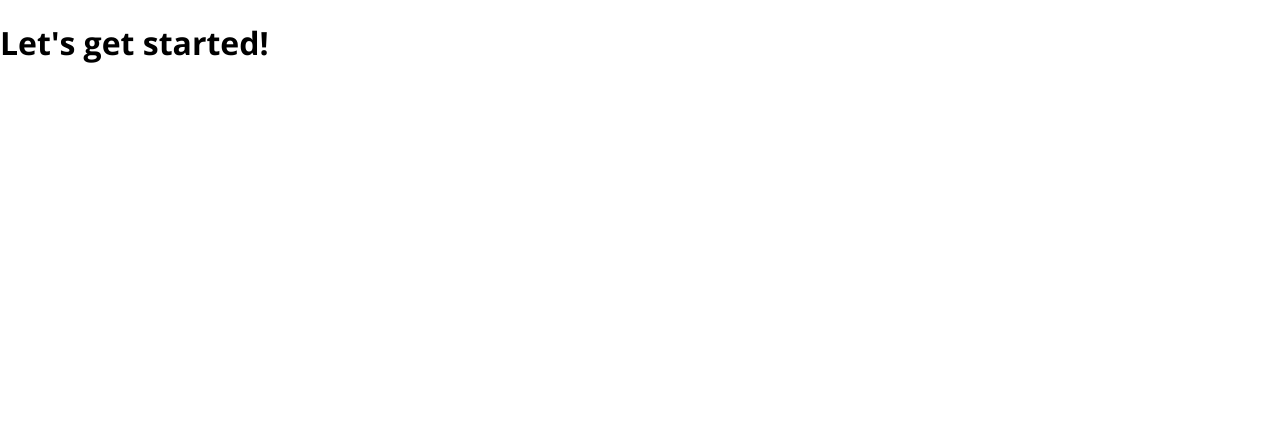
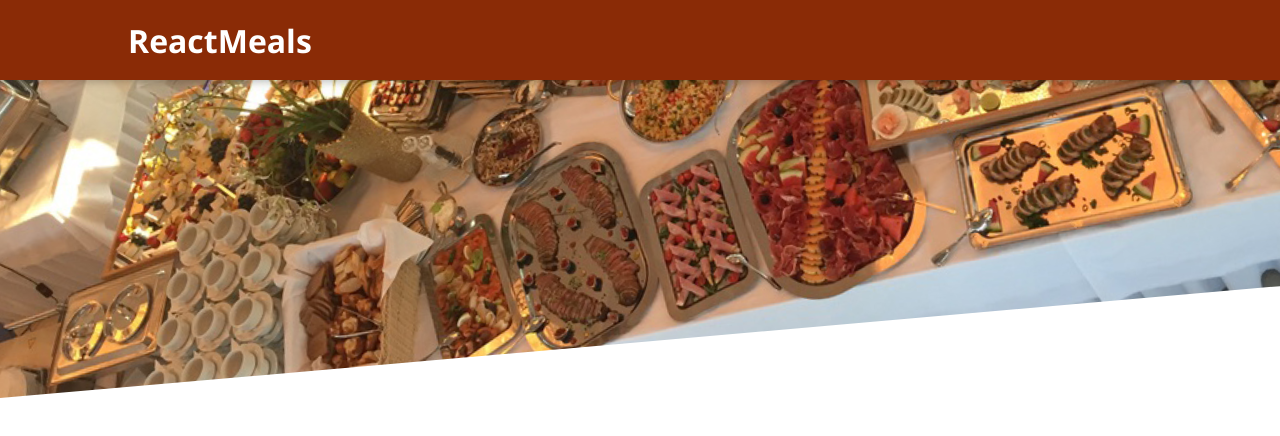
Before and after one commit to SK-Kishore/Food-order-app, a React (Create React App) app: page / in a window 1280 px wide. Shown: the top 436 px of the page. Built offline with nearby package versions, Linux system fonts and the light colour scheme.

Commit message:
Makking Header 1-Step

```diff
--- a/src/App.js
+++ b/src/App.js
@@ -1,6 +1,10 @@
 import React from "react";
-
+import Header from "./components/Layout/Header";
 const App = function () {
-  return <h1>Let's get started!</h1>;
+  return (
+    <div>
+      <Header />
+    </div>
+  );
 };
 export default App;
--- /dev/null
+++ b/src/components/Layout/Header.js
@@ -0,0 +1,19 @@
+import { Fragment } from "react";
+import React from "react";
+import mealsImage from "../../assests/meals.jpg";
+import classes from "./Header.module.css";
+
+const Header = (props) => {
+  return (
+    <Fragment>
+      <header className={classes.header}>
+        <h1>ReactMeals</h1>
+      </header>
+      <div className={classes["main-image"]}>
+        <img src={mealsImage} alt="A table full of delicious food!" />
+      </div>
+    </Fragment>
+  );
+};
+
+export default Header;
--- /dev/null
+++ b/src/components/Layout/Header.module.css
@@ -0,0 +1,29 @@
+.header {
+  position: fixed;
+  top: 0;
+  left: 0;
+  width: 100%;
+  height: 5rem;
+  background-color: #8a2b06;
+  color: white;
+  display: flex;
+  justify-content: space-between;
+  align-items: center;
+  padding: 0 10%;
+  box-shadow: 0 2px 8px rgba(0, 0, 0, 0.25);
+  z-index: 10;
+}
+
+.main-image {
+  width: 100%;
+  height: 25rem;
+  z-index: 0;
+  overflow: hidden;
+}
+
+.main-image img {
+  width: 110%;
+  height: 100%;
+  object-fit: cover;
+  transform: rotateZ(-5deg) translateY(-4rem) translateX(-1rem);
+}
```
Also changed, not shown: src/assests/meals.jpg (added).
